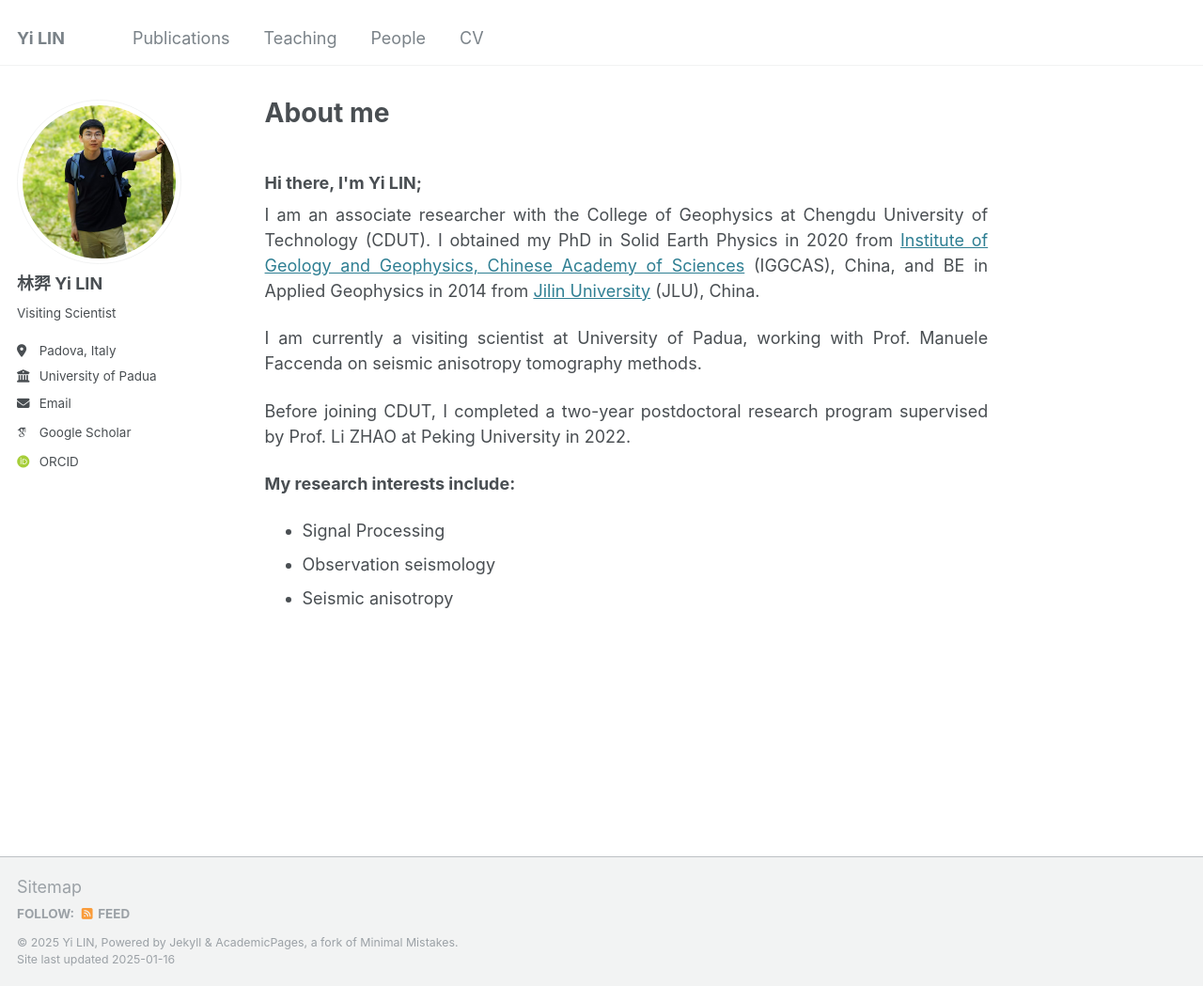
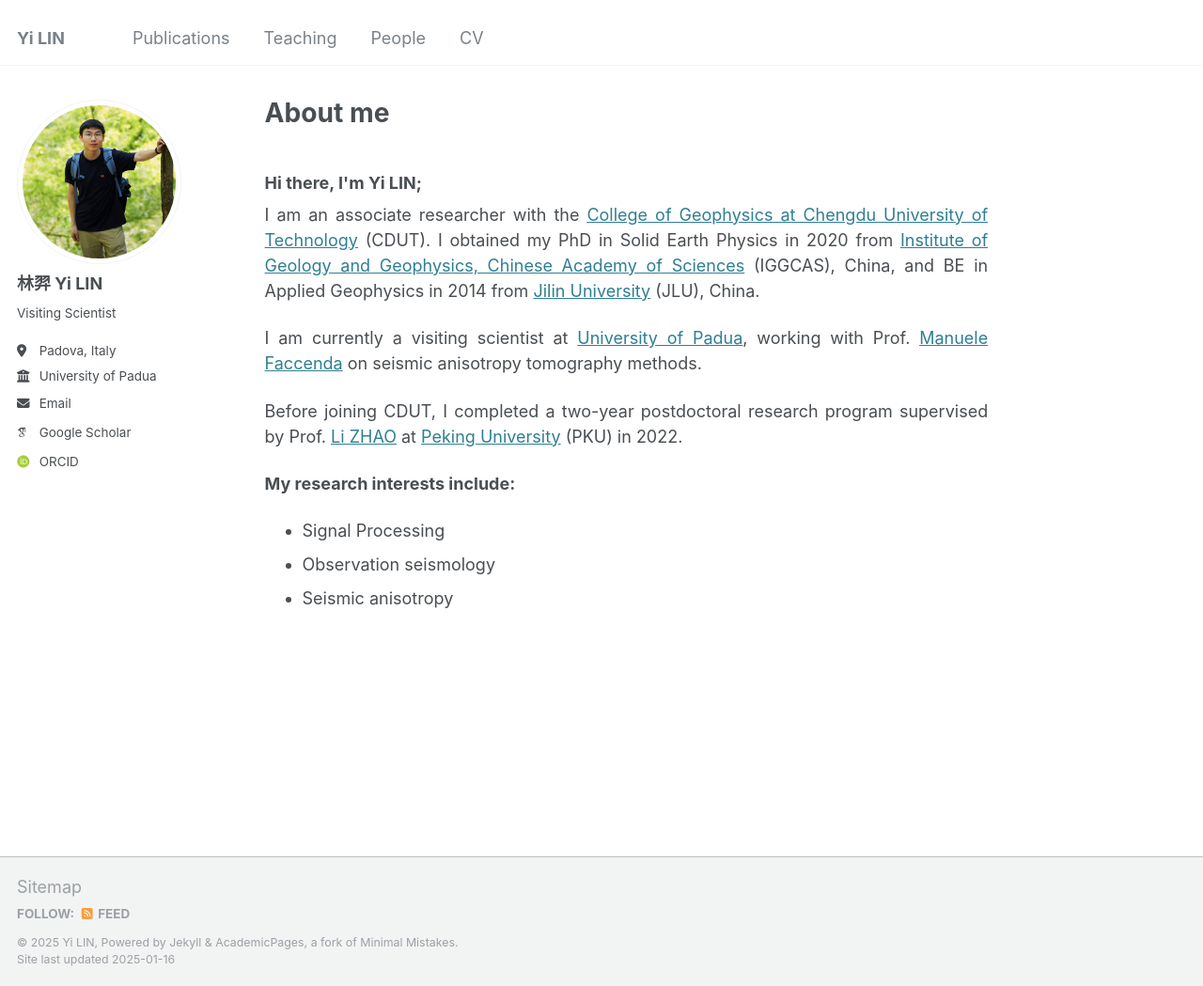
Before and after one commit to nicklinyi/nicklinyi.github.io, a Jekyll site: the page built from _pages/about.md, in a window 1280 px wide and 1049 px high. Shown: the whole window at 94% size. Built offline with Jekyll 4.4.1, drawn with Linux system fonts in a browser that asks for light colours; some web fonts are replaced.

Commit message:
update cv & about

```diff
--- a/_pages/about.md
+++ b/_pages/about.md
@@ -9,13 +9,15 @@
 
 <h3>Hi there, I'm Yi LIN;</h3>
 <p align = "justify">
-  I am an associate researcher with the College of Geophysics at Chengdu University of Technology (CDUT). I obtained my PhD in Solid Earth Physics in 2020 from <a href="http://english.igg.cas.cn/" target="_blank" rel="noopener noreferrer">Institute of Geology and Geophysics, Chinese Academy of Sciences</a> (IGGCAS), China, and BE in Applied Geophysics in 2014 from <a href="https://jlu.edu.cn/" target="_blank" rel="noopener noreferrer">Jilin University</a> (JLU), China.
+  I am an associate researcher with the <a href="https://www.cdut.edu.cn/en/" target="_blank" rel="noopener noreferrer"> College of Geophysics at Chengdu University of Technology</a> (CDUT). I obtained my PhD in Solid Earth Physics in 2020 from <a href="http://english.igg.cas.cn/" target="_blank" rel="noopener noreferrer">Institute of Geology and Geophysics, Chinese Academy of Sciences</a> (IGGCAS), China, and BE in Applied Geophysics in 2014 from <a href="https://jlu.edu.cn/" target="_blank" rel="noopener noreferrer">Jilin University</a> (JLU), China.
+</p>
+
+
+<p align = "justify">
+I am currently a visiting scientist at <a href="https://www.unipd.it/en/" target="_blank" rel="noopener noreferrer">University of Padua</a>, working with Prof. <a href="http://geo.geoscienze.unipd.it/personal/faccenda-manuele" target="_blank" rel="noopener noreferrer">Manuele Faccenda</a> on seismic anisotropy tomography methods.
 </p>
 <p align = "justify">
-I am currently a visiting scientist at University of Padua, working with Prof. Manuele Faccenda on seismic anisotropy tomography methods.
-</p>
-<p align = "justify">
-Before joining CDUT, I completed a two-year postdoctoral research program supervised by Prof. Li ZHAO at Peking University in 2022.
+Before joining CDUT, I completed a two-year postdoctoral research program supervised by Prof. <a href="https://geophy.pku.edu.cn/people/zhaoli/" target="_blank" rel="noopener noreferrer">Li ZHAO</a> at <a href="https://english.pku.edu.cn/" target="_blank" rel="noopener noreferrer">Peking University</a> (PKU) in 2022.
 </p>
 <p align = "justify">
 <strong>My research interests include:</strong>
```
Also changed, not shown: _pages/cv.md (+2 -2 lines).
